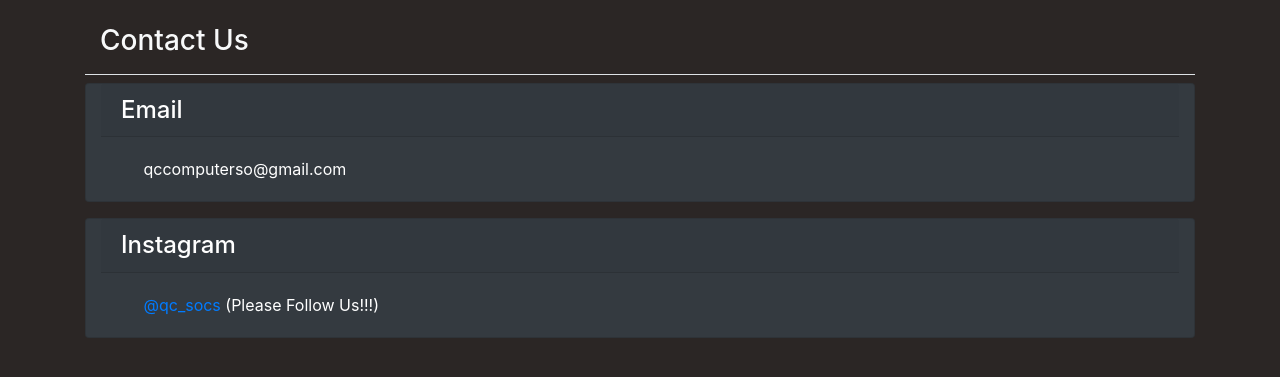
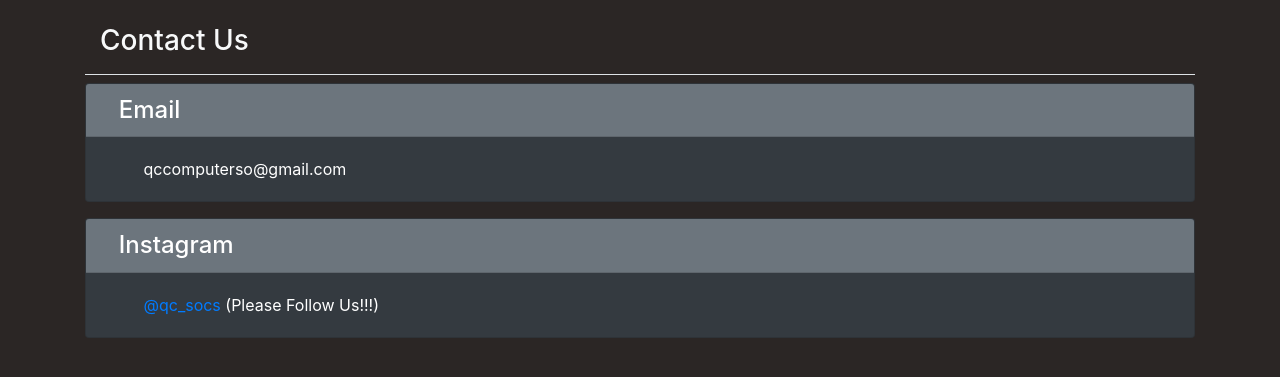
Before and after one commit to qccomputerso/python_web, a Django app: page /contact/ in a window 1280 px wide. Shown: the part 76-453 px from the top of the page. Run offline with Django 3.2, Linux system fonts and the light colour scheme; some libraries are stand-ins or nearby versions.

Commit message:
fix line color issues

```diff
--- a/socs_webs/templates/socs_webs/contact.html
+++ b/socs_webs/templates/socs_webs/contact.html
@@ -8,14 +8,14 @@
 
 {% block content %}
   <div class="card mb-3 bg-dark text-white">
+    <h4 class="card-header bg-secondary">&nbsp;&nbsp;Email</h4>
     <div class="container">
-      <h4 class="card-header">Email</h4>
       <div class="card-body">&nbsp;&nbsp;&nbsp;&nbsp;&nbsp;qccomputerso@gmail.com</div>
     </div>
   </div>
   <div class="card mb-3 bg-dark text-white">
+    <h4 class="card-header bg-secondary">&nbsp;&nbsp;Instagram</h4>
     <div class="container">
-      <h4 class="card-header">Instagram</h4>
       <div class="card-body">&nbsp;&nbsp;&nbsp;&nbsp;&nbsp;<a href="https://www.instagram.com/qc_socs/" target="newtab"
         class="invert">@qc_socs </a>(Please Follow Us!!!)</div>
     </div>
--- a/socs_webs/templates/socs_webs/events.html
+++ b/socs_webs/templates/socs_webs/events.html
@@ -8,8 +8,8 @@
 
 {% block content %}
   <div class="card mb-3 bg-dark text-white">
+    <h4 class="card-header bg-secondary">&nbsp;&nbsp;1. Orientation Day (Ended)</h4>
     <div class="container">
-      <h4 class="card-header">1. Orientation Day (Ended)</h4>
       <div class="card-body">&nbsp;&nbsp;&nbsp;&nbsp;&nbsp;Date: 15/10 <br>&nbsp;&nbsp;&nbsp;&nbsp;&nbsp;Time: 16:00 - 17:00<br/>
         &nbsp;&nbsp;&nbsp;&nbsp;&nbsp; <br>&nbsp;&nbsp;&nbsp;&nbsp;&nbsp;<a class="btn-lg btn-xs btn-primary" href="{% url 'socs_webs:oday' %}"
         role="button">Details &raquo;</a><br/></div>
--- a/socs_webs/templates/socs_webs/oday.html
+++ b/socs_webs/templates/socs_webs/oday.html
@@ -8,8 +8,8 @@
 
 {% block content %}
   <div class="card mb-3 bg-dark text-white">
+    <h4 class="card-header bg-secondary">&nbsp;&nbspOrientation Day (Ended)</h4>
     <div class="container">
-      <h4 class="card-header">Orientation Day (Ended)</h4>
       <div class="card-body">Time: 15/10 (Fri) 16:00 - 17:00<br>Venue: Google meet<br/><a class="invert" href="https://meet.google.com/vec-ryhf-ztc" target="newtab">Meeting Link</a>
              (Please join with personal account)<hr/><p><font style="font-family:serif;">Do you know about
               randomness?</font></p>
```
